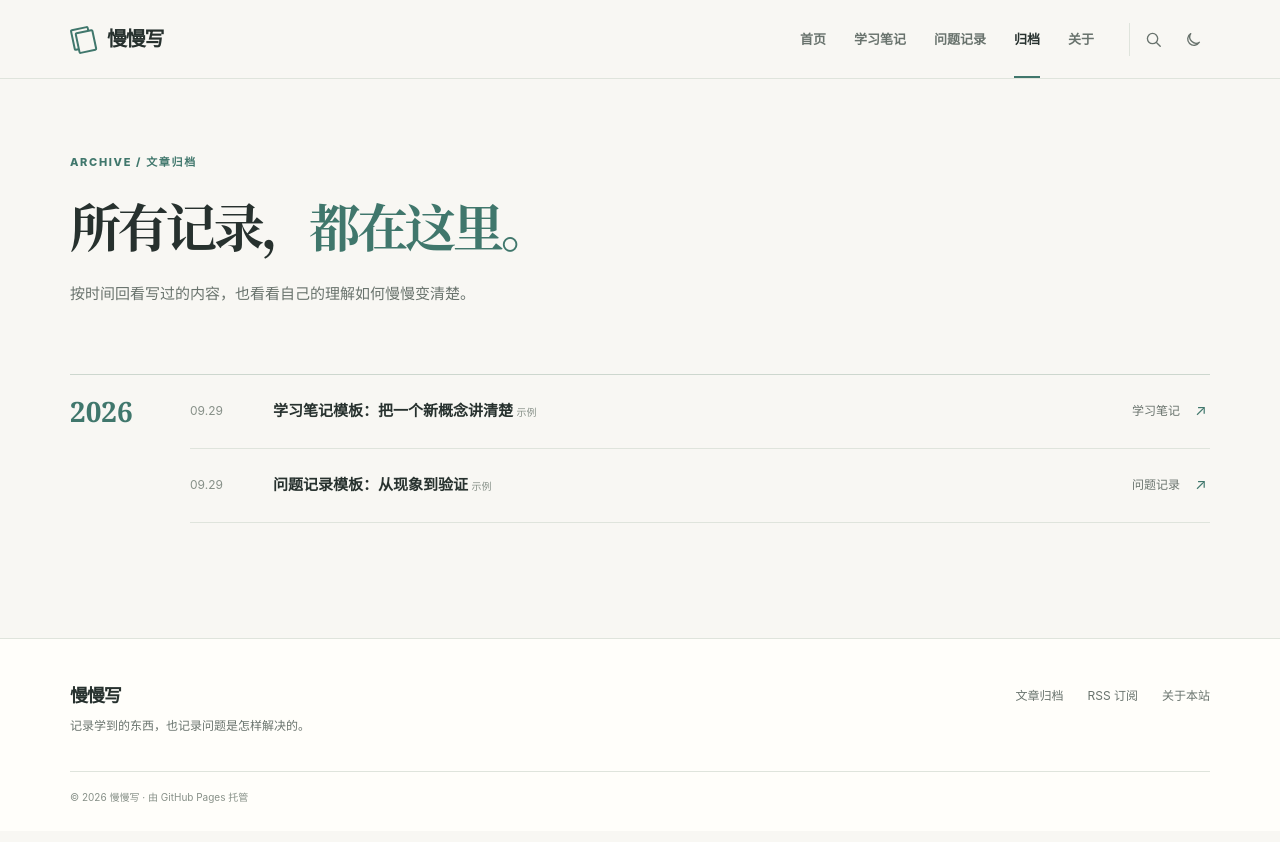
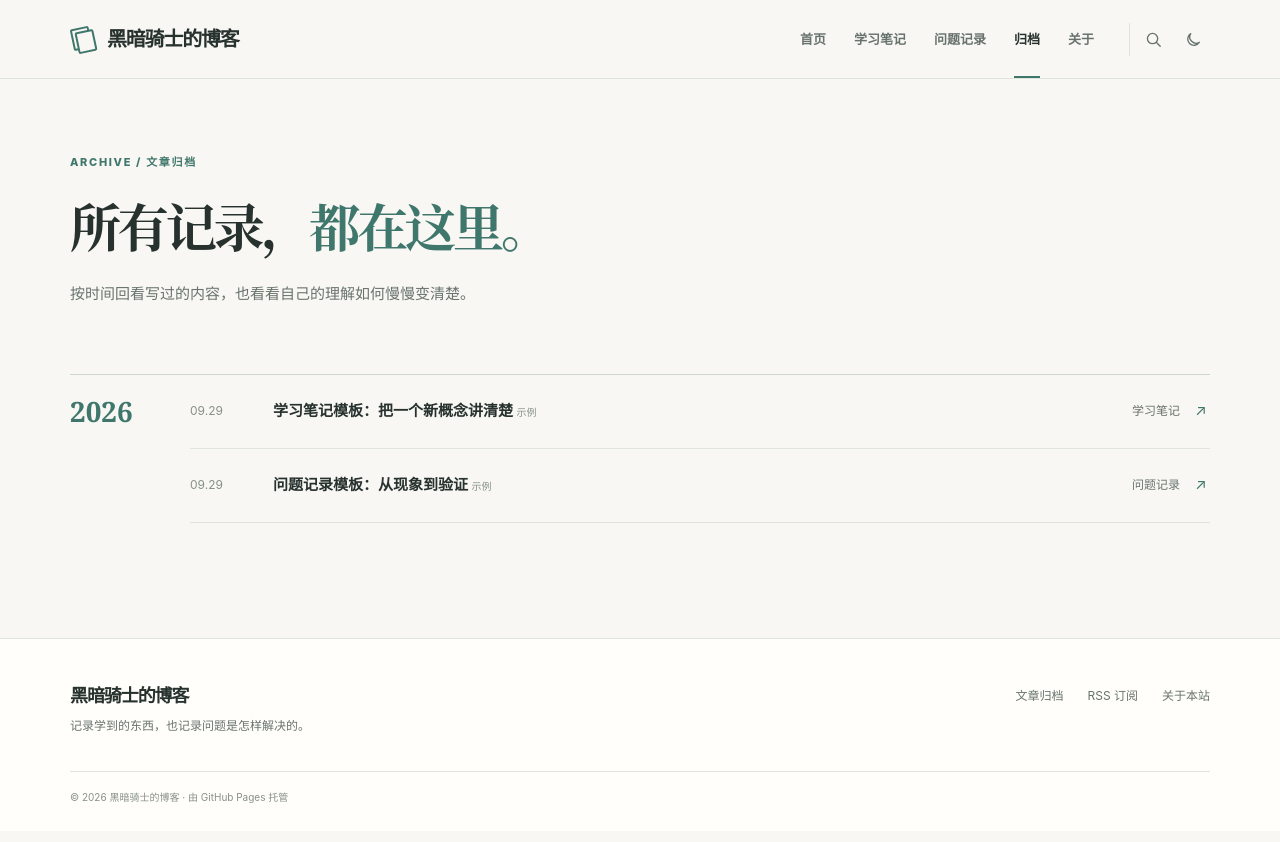
Before and after one commit to Batman-hu/learning-notes-blog, a Jekyll site: the page built from archive/index.html, in a window 1280 px wide. Shown: the top 842 px of the page. Built offline with Jekyll 4.4.1, drawn with Linux system fonts in a browser that asks for light colours.

Commit message:
Rename blog to 黑暗骑士的博客

```diff
--- a/_config.yml
+++ b/_config.yml
@@ -1,4 +1,4 @@
-title: 慢慢写
+title: 黑暗骑士的博客
 description: 记录学到的东西，也记录问题是怎样解决的。
 author: Batman-hu
 email: ""
```
